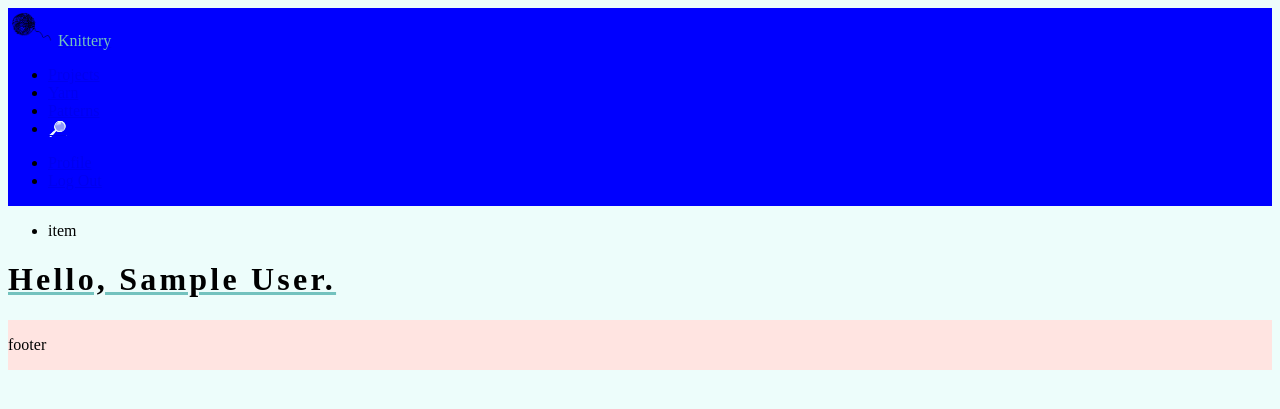
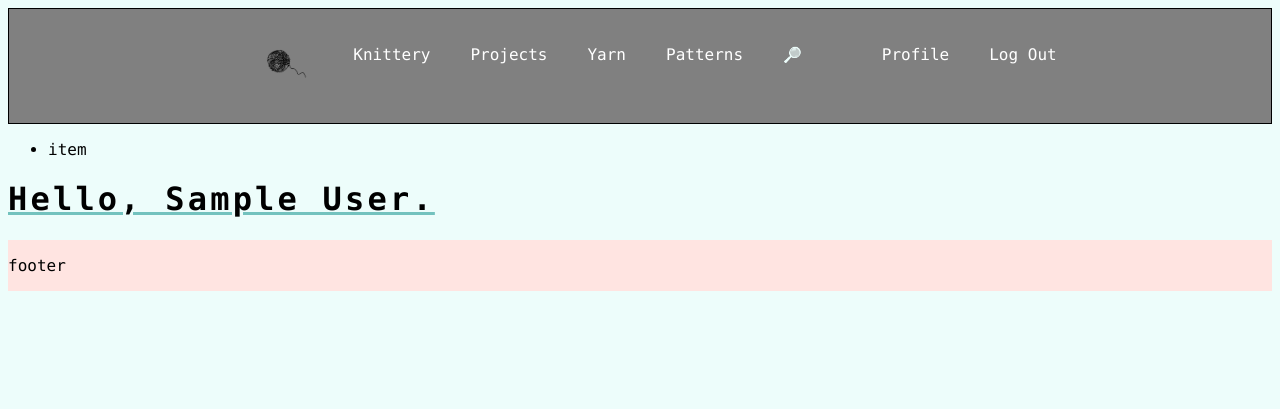
Before and after one commit to graceolivia/Knittery-Social-Media-Site, a Flask app: page / in a window 1280 px wide. Shown: the top 409 px of the page. Run offline with Flask 2, Linux system fonts and the light colour scheme; the visitor is signed in with stand-in values (Sample User, id 1); some libraries are stand-ins or nearby versions.

Commit message:
working on new pure CSS layout

```diff
--- a/static/styles.1.css
+++ b/static/styles.1.css
@@ -1,19 +1,60 @@
 .container{
     display: grid;
-    grid-template-columns: 1fr 1fr 1fr 1fr;
-    grid-template-rows: 50px 1fr 50px;
-    grid-template-areas:
-    "header header header header"
-    "sidebar content content content"
-    "footer  footer  footer footer";
+    height: 100vh;
+    grid-template-columns: [first] 1fr [second] 1fr [third] 1fr [fourth] 1fr [fifth];
+    grid-template-rows: [row1start] 30px [row1end] auto [row3start] 50px [row3end];
 }
 
 .header{
-    grid-area: header;
-    background-color:blue;
+grid-column-start: first;
+  grid-column-end: fifth;
+  grid-row-start: row1start;
+  grid-row-end: row1end;
+  border: 1px solid black;
+    background-color:grey;
     display:flex;
-    justify-content: space-between;
+    flex-wrap: nowrap;
+    font-size: 18;
 }
+
+.header a{
+     text-decoration: none;
+     color:white;
+}
+
+.header ul {
+  list-style: none;
+}
+
+.header li{
+    padding: 20px;
+}
+
+.header li:hover {
+    background:rgba(0,0,0,0.3);
+}
+
+#leftlinks{
+margin-left:auto;
+display: flex;
+}
+
+#rightlinks{
+margin-right:auto;
+display:flex;
+  justify-content: space-between;
+}
+
+#rightlinks > * {
+    margin-right:auto;
+    display:flex;
+}
+
+#leftlinks > * {
+    margin-left:auto;
+    display: flex;
+}
+
 
 .footer{
     grid-area: footer;
@@ -34,27 +75,13 @@
 }
 
 
-.navbar {
-    opacity: 0.8;
-    transition: opacity 1s;
-
-}
-
-.navbar:hover {
-    opacity: 1;
-
-}
-
 body {
      background-color: #EDFDFB;
+      font-family: "Lucida Console", Courier, monospace;
 }
 
 .card {display:inline-block;}
 
-.nav-item:hover{
-    background-color: #67737e;
-    color: #0b0d0e;
-}
 
 .typewriter {
   overflow: hidden;
@@ -72,27 +99,16 @@ body {
   to { width: 100% }
 }
 
-.icon {
+
+.searchicon {
+        color: transparent;
+           background: #EDFDFB;
+       background-clip: text;
+        -webkit-background-clip: text;
+    font-size: 15px;
 
 }
 
-.yarnbig {
-    	color: transparent;
-    	background: rgb(206,183,237);
-background: linear-gradient(90deg, rgba(206,183,237,1) 2%, rgba(238,174,202,1) 44%, rgba(220,221,182,1) 62%, rgba(206,183,237,1) 100%);
-       background-clip: text;
-        -webkit-background-clip: text;
-      font-size: 100px;
-       }
-
-.staricon {
-    color: transparent;
-           background: yellow;
-       background-clip: text;
-        -webkit-background-clip: text;
-    font-size: 60px;
-
-}
 
 .sitelogo {
       border-radius: 50%;
@@ -104,12 +120,3 @@ background: linear-gradient(90deg, rgba(206,183,237,1) 2%, rgba(238,174,202,1) 4
       -webkit-transform: rotate(360deg);
           transform: rotate(360deg);
 }
-
-.searchicon {
-        color: transparent;
-           background: #EDFDFB;
-       background-clip: text;
-        -webkit-background-clip: text;
-    font-size: 15px;
-
-}
--- a/templates/index.html
+++ b/templates/index.html
@@ -12,7 +12,5 @@ Welcome.
 <p class="appear">Log projects, meet people, have fun!</p>
 {% endif %}
 
-<!--<span class="icon yarnbig">🧶</span>-->
-<!--<span class="icon staricon">⭐️</span>-->
 
 {% endblock %}
--- a/templates/layout.1.html
+++ b/templates/layout.1.html
@@ -5,17 +5,20 @@
 
         <link href="/static/styles.1.css" rel="stylesheet">
 
-<nav class="header">
+
 
 	<title>Knittery: {% block title %}{% endblock %}</title>
 </head>
 <body>
   <div id="container">
-
-  <a href="/"><img src="/static/logo.png" width="50" class="sitelogo"><span style="color:#73C2BE;">Knittery</span></a>
-
-
-    <ul>
+<nav class="header">
+    <div id="leftlinks">
+<ul>
+  <li>
+     <a href="/"><img src="/static/logo.png" width="50" class="sitelogo"></a>
+</li>
+<li>
+  <a href="/">Knittery</a>
   {% if session.user %}
       <li>
         <a href="/projects">Projects</a>
@@ -32,7 +35,8 @@
 {% else %}
     {% endif %}
     </ul>
-    <ul>
+    </div>
+    <ul id="rightlinks">
         {% if session.user %}
         <li><a href="/profile">Profile</a></li>
         <li><a  href="/logout">Log Out</a></li>
@@ -43,9 +47,7 @@
     </ul>
 
 </nav>
-<div class="sidebar">
-  <ul><li>item</li></ul>
-</div>
+
 {% with messages = get_flashed_messages() %}
   {% if messages %}
     <ul class=flashes>
@@ -60,6 +62,12 @@
     </ul>
   {% endif %}
 {% endwith %}
+
+<div class="sidebar">
+  <ul><li>item</li></ul>
+</div>
+
+
 	<main>
 	  <div class="content">
 		{% block main %}{% endblock %}
```
